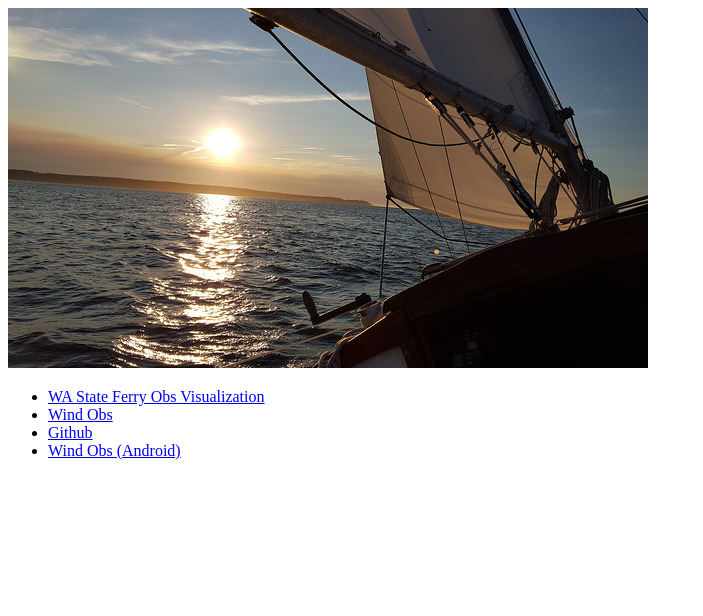
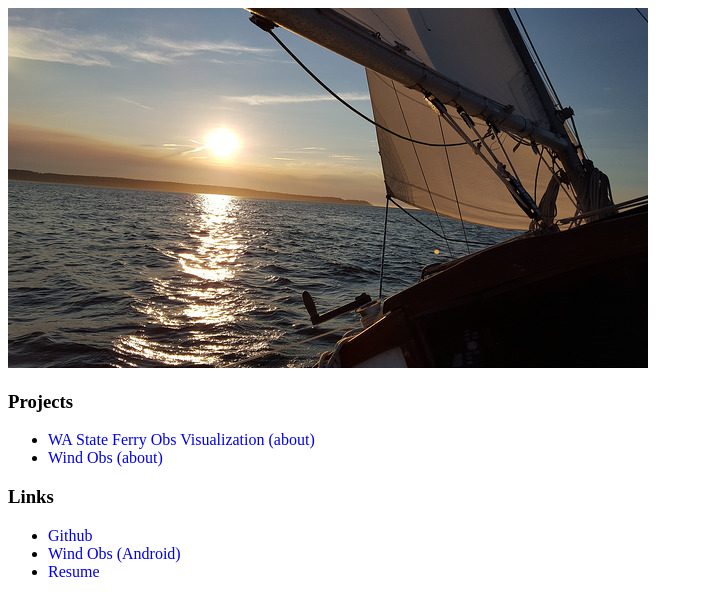
Before and after one commit to bobhall/bobhall, a Django app: page / in a window 1280 px wide. Shown: the top 616 px of the page, without its empty margins (0-703 px from the left). Run offline with Django 3.2, Linux system fonts and the light colour scheme.

Commit message:
add 'about' pages

```diff
--- a/bobhall/urls.py
+++ b/bobhall/urls.py
@@ -24,4 +24,6 @@ urlpatterns = [
     url(r'^ferries/', views.ferries),
     url(r'^pugetsoundwind/', views.pugetsoundwind),
     url(r'^obs/', views.obs),
+    url(r'^about/pugetsoundwind/', views.aboutpugetsoundwind),
+    url(r'^about/ferryvisualization/', views.aboutferryvisualization)
 ]
--- a/bobhall/views.py
+++ b/bobhall/views.py
@@ -34,3 +34,10 @@ def obs(request):
     scraper = ObsScraper()
     obs = scraper.fetch_urls()
     return JsonResponse(obs, safe=False)
+
+
+def aboutpugetsoundwind(request):
+    return render(request, 'aboutpugetsoundwind.html')
+
+def aboutferryvisualization(request):
+    return render(request, 'aboutferryvisualization.html')
--- a/static/templates/home.html
+++ b/static/templates/home.html
@@ -2,17 +2,29 @@
 <html>
 <head>
 <title>Bob Hall</title>
+<style>
+a {
+  text-decoration: none;
+}
+</style>
+
 </head>
   <body>
 
   {% load static %}
   <img src="/static/images/admiralty.jpg" alt="My image" />
 
+  <h3>Projects</h3>
   <ul style="list-style-type:disc">
-    <li><a href="http://maps.hallr.webfactional.com/html5/ajax_canvas.php">WA State Ferry Obs Visualization</a></li>
-    <li><a href="/pugetsoundwind">Wind Obs</a></li>
+    <li><a href="http://maps.hallr.webfactional.com/html5/ajax_canvas.php">WA State Ferry Obs Visualization</a> <a href="/about/ferryvisualization/">(about)</a></li>
+    <li><a href="/pugetsoundwind/">Wind Obs</a> <a href="/about/pugetsoundwind/">(about)</a></li>
+  </ul>
+
+  <h3>Links</h3>
+  <ul style="list-style-type:disc">
     <li><a href="https://github.com/bobhall/">Github</a></li>
     <li><a href="https://github.com/bobhall/puget-sound-wind-android-app">Wind Obs (Android)</a></li>
+    <li><a href="/static/docs/Resume.pdf">Resume</a></li>
   </ul>
 
   </body>
```
Also changed, not shown: static/templates/aboutferryvisualization.html (added, +20 -0 lines), static/templates/aboutpugetsoundwind.html (added, +21 -0 lines).
